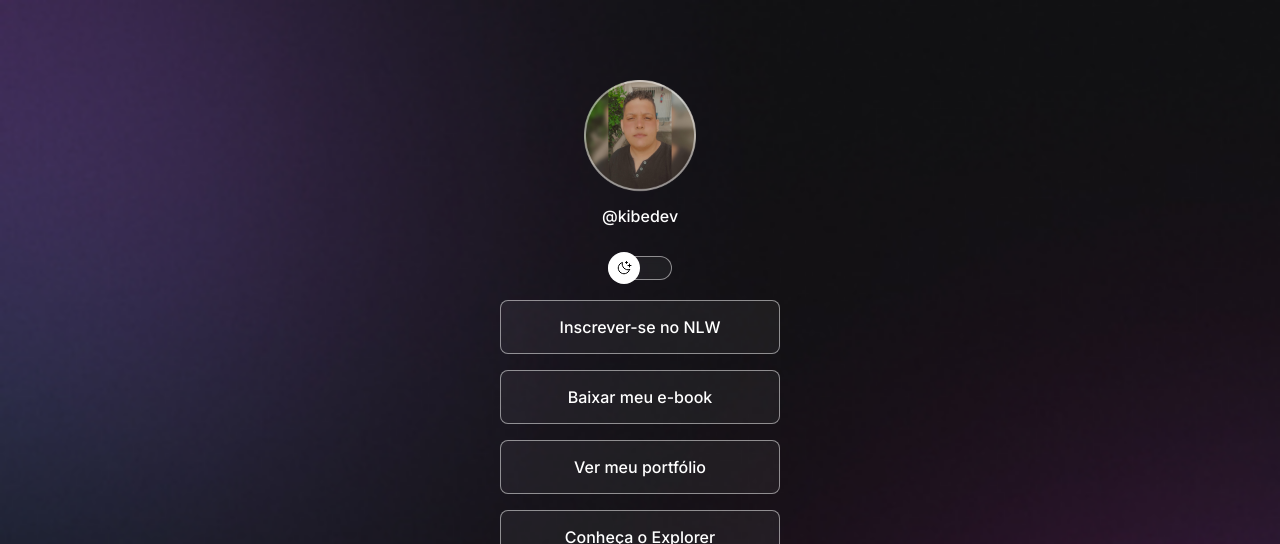
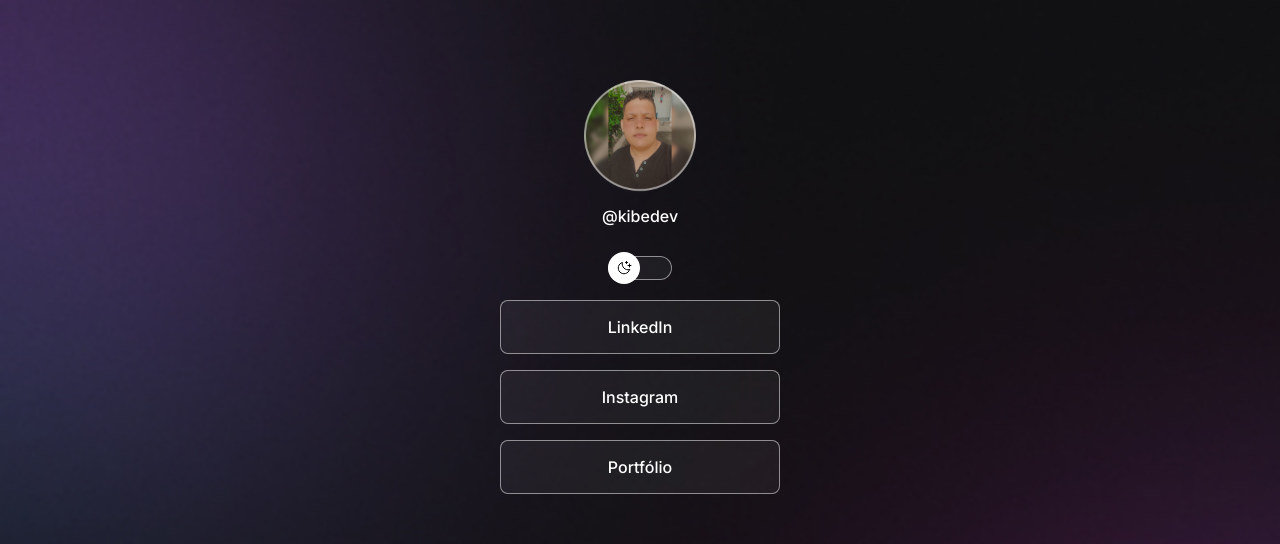
Before and after one commit to kibedev/cartaodevisita, a plain HTML site: page index.html in a window 1280 px wide. Shown: the top 544 px of the page. Drawn offline with nearby package versions, Linux system fonts and the light colour scheme.

Commit message:
add readme and changes

```diff
--- a/index.html
+++ b/index.html
@@ -28,18 +28,15 @@
       </div>
       <ul>
         <li>
-          <a href="#">Inscrever-se no NLW</a>
+          <a href="https://www.linkedin.com/in/joao-martins-9ab5292a1/" target="_blank">LinkedIn</a>
         </li>
         <li>
-          <a href="#">Baixar meu e-book</a>
+          <a href="https://instagram.com/kibe.jv" target="_blank">Instagram</a>
         </li>
         <li>
           <a href="https://github.com/kibedev" target="_blank"
-            >Ver meu portfólio</a
+            ></ion-icon>Portfólio</a
           >
-        </li>
-        <li>
-          <a href="#">Conheça o Explorer</a>
         </li>
       </ul>
       <div id="social-links">
```
Also changed, not shown: .github/preview.jpg (added), 1 other file.
